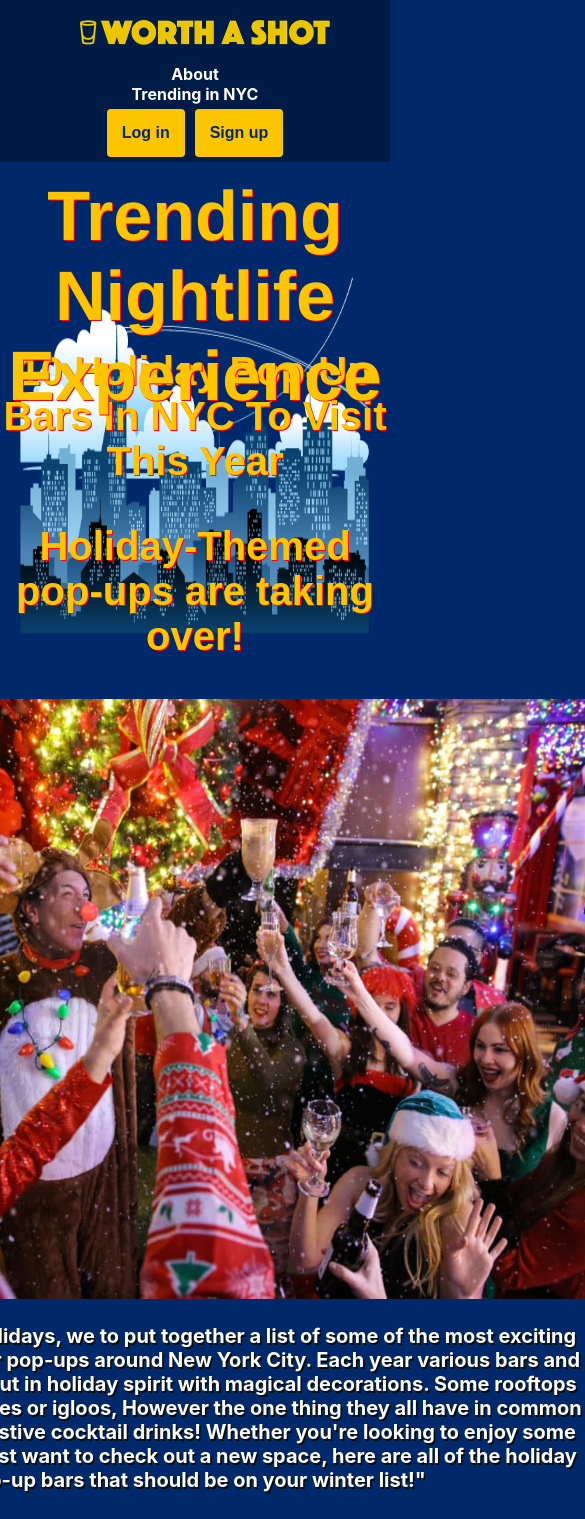
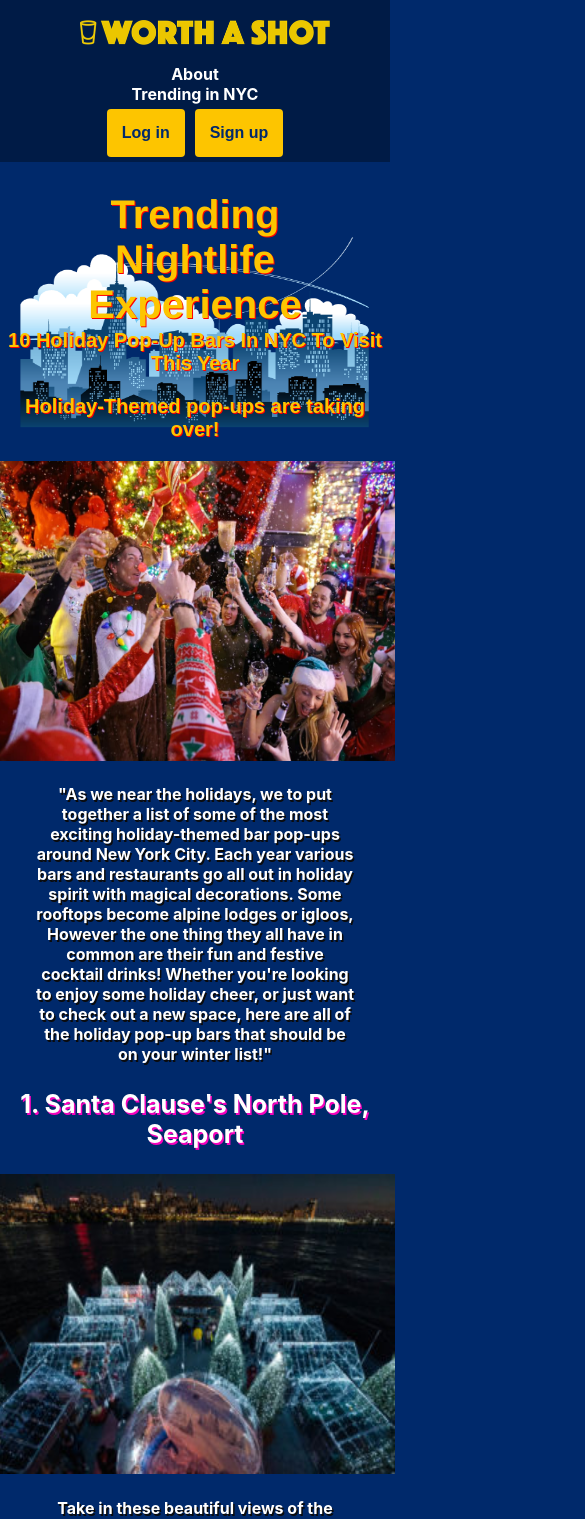
Before and after one commit to EmaleeSoto/capstone-worth-a-shot, a React (Create React App) app in the folder front-end/: page /trending in a window 390 px wide. Shown: the top 1519 px of the page, 585 px wide, since content can reach past the window. Built offline with nearby package versions, Linux system fonts and the light colour scheme; no server answers.

Commit message:
add responsiveness to trending page

```diff
--- a/front-end/src/Components/NavBar.css
+++ b/front-end/src/Components/NavBar.css
@@ -58,6 +58,10 @@
   font-weight: bold;
 }
 
+.trending-link {
+  text-align: center;
+}
+
 @media screen and (max-width: 1024px) {
   .nav {
     font-size: 18px;
--- a/front-end/src/Components/Trending.css
+++ b/front-end/src/Components/Trending.css
@@ -1,4 +1,4 @@
-.trending-section{
+.trending-section {
   background-color: #00296b;
   padding-bottom: 100px;
   justify-content: center;
@@ -6,11 +6,11 @@
   text-align: center;
 }
 
-.trending-bg{
+.trending-bg {
   background-image: url("../images/nycskyline.png");
   background-size: contain;
   background-repeat: no-repeat;
-    background-position:  top;
+  background-position: top;
   background-size: 90% 120%;
   background-color: #00296b;
   padding-top: 25%;
@@ -20,16 +20,16 @@
   text-align: center;
 }
 
-.trending-text{
+.trending-text {
   color: white;
   margin-left: auto;
   margin-right: auto;
   font-size: 20px;
-    width: 39em;
   font-weight: bold;
   text-shadow: 1.5px 1.5px #0b0b0b;
+  margin-left: 20%;
+  margin-right: 20%;
 }
-
 
 .trending-sub {
   color: #fdc500;
@@ -41,22 +41,20 @@
   font-size: 70px;
   text-shadow: 1px 1px #ff0000;
   text-rendering: optimizeLegibility;
-    font-family:'Franklin Gothic Medium';
+  font-family: "Franklin Gothic Medium";
   position: absolute;
   top: 10%;
   left: 50%;
   transform: translate(-50%, -50%);
 }
 
-.trending-Name {
+.trending-name {
   color: white;
   margin-left: auto;
   margin-right: auto;
   font-size: 45px;
-    width: 18em;
   font-weight: bold;
   text-shadow: 1.5px 1.5px #f503bc;
-
 }
 
 .trending-sub {
@@ -74,7 +72,7 @@
   font-size: 40px;
   text-shadow: 1px 1px #ff0000;
   font-weight: bold;
-    font-family: fantasy ;
+  font-family: fantasy;
 }
 
 .trending-add {
@@ -88,6 +86,59 @@
   align-items: center;
 }
 
-.venue-section{
-    padding-bottom: 1000 px;
+.venue-section img {
+  height: 600px;
+  width: 800px;
 }
+
+@media screen and (max-width: 1024px) {
+  .venue-section img {
+    height: 450px;
+    width: 600px;
+  }
+  .trending-sub,
+  .trending-subtext {
+    font-size: 30px;
+  }
+  .trending-header {
+    font-size: 50px;
+  }
+  .trending-name {
+    font-size: 30px;
+  }
+  .trending-text {
+    font-size: 20px;
+    margin-left: 15%;
+    margin-right: 15%;
+  }
+  .trending-add {
+    font-size: 24px;
+  }
+}
+
+@media screen and (max-width: 690px) {
+  .venue-section img {
+    height: 300px;
+    width: 400px;
+  }
+  .trending-header {
+    padding-top: 40px;
+    padding-bottom: 20px;
+    font-size: 40px;
+  }
+  .trending-sub,
+  .trending-subtext {
+    font-size: 20px;
+  }
+  .trending-name {
+    font-size: 25px;
+  }
+  .trending-text {
+    font-size: 16px;
+    margin-left: 10%;
+    margin-right: 10%;
+  }
+  .trending-add {
+    font-size: 18px;
+  }
+}
--- a/front-end/src/Components/Trending.js
+++ b/front-end/src/Components/Trending.js
@@ -29,8 +29,6 @@ const Trending = () => {
               <img
                 classname="frost-Pic"
                 src={frostyPic}
-                width="800"
-                height="600"
                 alt="wait until the page loads"
               />
             </article>
@@ -47,15 +45,13 @@ const Trending = () => {
           holiday pop-up bars that should be on your winter list!"
         </p>
         <break></break>
-        <p className="trending-Name">1. Santa Clause's North Pole, Seaport</p>
+        <p className="trending-name">1. Santa Clause's North Pole, Seaport</p>
         <h1 className="venue-Header">
           <section className="venue-section">
             <article>
               <img
                 classname="light-North"
                 src={lightNorth}
-                width="800"
-                height="600"
                 alt="wait until the page loads"
               />
             </article>
@@ -72,15 +68,13 @@ const Trending = () => {
           snow globe!
           <p className="trending-add">Where: 78 South St</p>
         </p>
-        <p className="trending-Name">2. City Winery Winter Domes, Midtown</p>
+        <p className="trending-name">2. City Winery Winter Domes, Midtown</p>
         <h1 className="venue-Header">
           <section className="venue-section">
             <article>
               <img
                 classname="city-Winery"
                 src={cityWinery}
-                width="800"
-                height="600"
                 alt="wait until the page loads"
               />
             </article>
@@ -93,7 +87,7 @@ const Trending = () => {
           spot for you and up to 8 people to hang out.
           <p className="trending-add"> Where: Rockefeller Plaza</p>
         </p>
-        <p className="trending-Name">
+        <p className="trending-name">
           3. Magic Hour's Pink Winter Lounge, Midtown
         </p>
         <h1 className="venue-Header">
@@ -102,8 +96,6 @@ const Trending = () => {
               <img
                 classname="pink-Lounge"
                 src={pinkLounge}
-                width="800"
-                height="600"
                 alt="wait until the page loads"
               />
             </article>
@@ -118,15 +110,13 @@ const Trending = () => {
           Campfire S'mores!
           <p className="trending-add"> Where: 485 7th Ave, Floor 1</p>
         </p>
-        <p className="trending-Name">4. The Skinny, LES</p>
+        <p className="trending-name">4. The Skinny, LES</p>
         <h1 className="venue-Header">
           <section className="venue-section">
             <article>
               <img
                 classname="skinny-Le"
                 src={skinnyLe}
-                width="800"
-                height="600"
                 alt="wait until the page loads"
               />
             </article>
@@ -139,15 +129,13 @@ const Trending = () => {
           even host events such as seductive burlesque performances!
           <p className="trending-add"> Where: 174 Orchard St.</p>
         </p>
-        <p className="trending-Name">5. Miracle on 9th Street, East Village</p>
+        <p className="trending-name">5. Miracle on 9th Street, East Village</p>
         <h1 className="venue-Header">
           <section className="venue-section">
             <article>
               <img
                 classname="miracle-9"
                 src={miracle9}
-                width="800"
-                height="600"
                 alt="wait until the page loads"
               />
             </article>
@@ -165,15 +153,13 @@ const Trending = () => {
             Ave, Brooklyn (Miracle on Union at Thief's)
           </p>
         </p>
-        <p className="trending-Name">6. Feliz Coctelería, Nolita</p>
+        <p className="trending-name">6. Feliz Coctelería, Nolita</p>
         <h1 className="venue-Header">
           <section className="venue-section">
             <article>
               <img
                 classname="feliz-Latin"
                 src={felizLatin}
-                width="800"
-                height="600"
                 alt="wait until the page loads"
               />
             </article>
@@ -188,7 +174,7 @@ const Trending = () => {
           holiday-themed glassware.
           <p className="trending-add"> Where: 349 Broome St</p>
         </p>
-        <p className="trending-Name">
+        <p className="trending-name">
           7. Maccabee Bar at Ollie's, West Village
         </p>
         <h1 className="venue-Header">
@@ -197,8 +183,6 @@ const Trending = () => {
               <img
                 classname="maccabee-West"
                 src={maccabeeWest}
-                width="800"
-                height="600"
                 alt="wait until the page loads"
               />
             </article>
@@ -211,15 +195,13 @@ const Trending = () => {
           offerings like the Everything Bagel Martini and the Latke Sour.
           <p className="trending-add">Where: 64 Downing St</p>
         </p>
-        <p className="trending-Name">8. Santa Clause's North Pole, Seaport</p>
+        <p className="trending-name">8. Santa Clause's North Pole, Seaport</p>
         <h1 className="venue-Header">
           <section className="venue-section">
             <article>
               <img
                 classname="tinsel-West"
                 src={tinselWest}
-                width="800"
-                height="600"
                 alt="wait until the page loads"
               />
             </article>
@@ -232,15 +214,13 @@ const Trending = () => {
           required for this pop-up.
           <p className="trending-add"> Where: 594 Amsterdam Ave</p>
         </p>
-        <p className="trending-Name">9. Frosty's, Midtown West</p>
+        <p className="trending-name">9. Frosty's, Midtown West</p>
         <h1 className="venue-Header">
           <section className="venue-section">
             <article>
               <img
                 classname="midtown-West"
                 src={midtownWest}
-                width="800"
-                height="600"
                 alt="wait until the page loads"
               />
             </article>
@@ -254,7 +234,7 @@ const Trending = () => {
           levels makes it seem like you're stepping into a Christmas movie.
           <p className="trending-add"> Where: 220 W 44th St</p>
         </p>
-        <p className="trending-Name">
+        <p className="trending-name">
           10. Loreley Garden's Winter Wonderland, Lower East Side
         </p>
         <h1 className="venue-Header">
@@ -263,8 +243,6 @@ const Trending = () => {
               <img
                 classname="garden-Winter"
                 src={gardenWinter}
-                width="800"
-                height="600"
                 alt="wait until the page loads"
               />
             </article>
@@ -279,12 +257,6 @@ const Trending = () => {
           days.
           <p className="trending-add"> Where: 7 Rivington St</p>
         </p>
-        <p className="source-text">
-          <a href="https://github.com/EmaleeSoto/capstone-worth-a-shot">
-            Technical information and source code
-          </a>{" "}
-          available on GitHub.
-        </p>
       </section>
     </section>
   );
```
Lines whose indentation alone changed are shown as unchanged.
